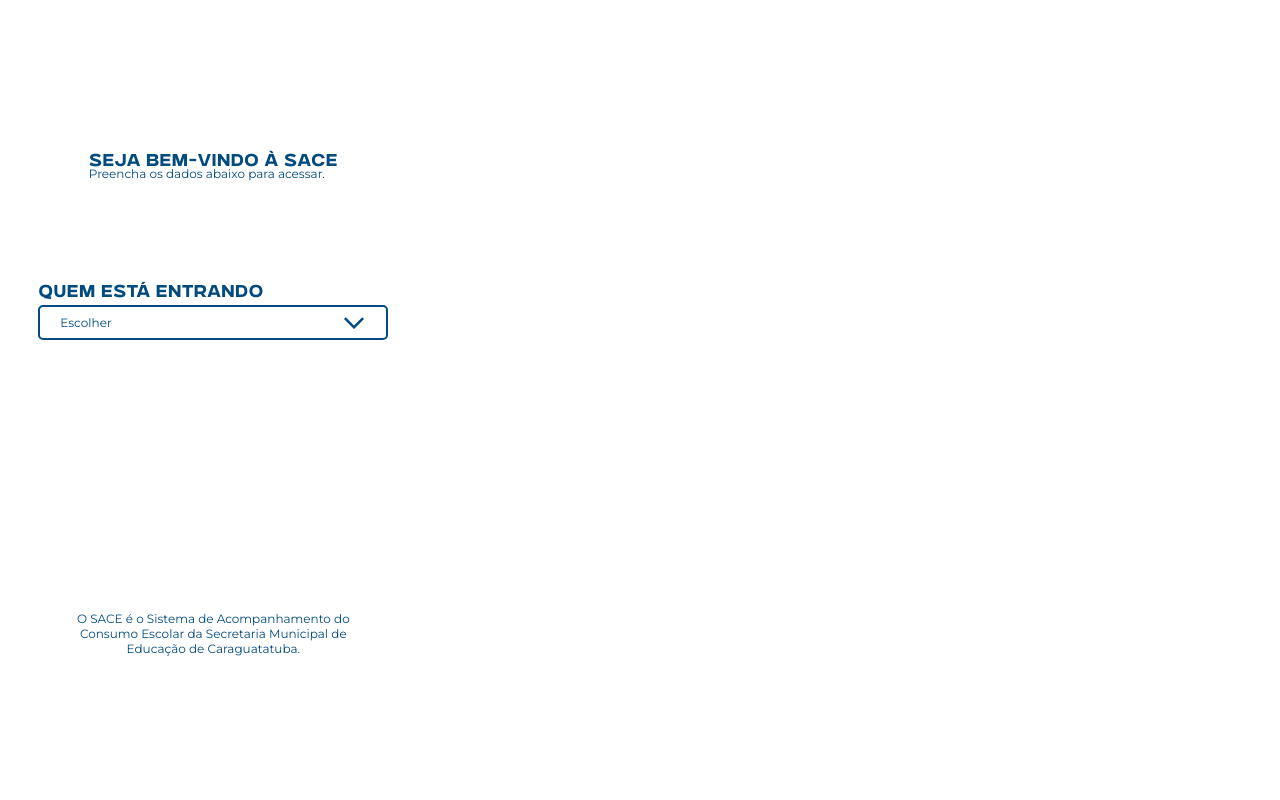
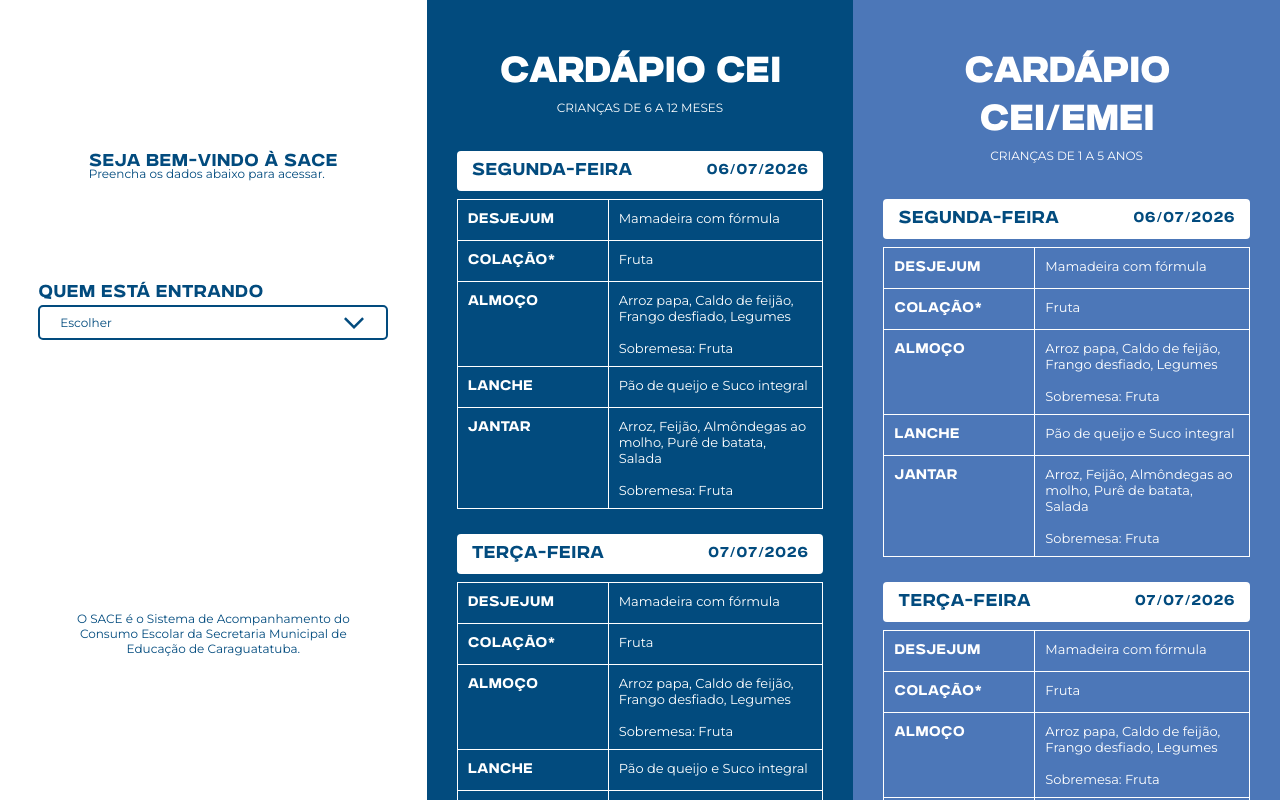
Before and after one commit to JoaoMarceloAlvesDev/hakaton-frontend, a React (Vite) app: page / in a window 1280 px wide. Shown: the top 800 px of the page. Built offline with nearby package versions, Linux system fonts and the light colour scheme.

Commit message:
add cardapiot in home

```diff
--- /dev/null
+++ b/src/pages/Home/components/cardapio.css
@@ -0,0 +1,57 @@
+.cardapio{
+    width:100%;
+    min-height:100vh;
+    padding:50px 30px;
+    box-sizing:border-box;
+}
+
+.titulo-cardapio{
+    color:white;
+    text-align:center;
+    margin-bottom:35px;
+}
+
+.titulo-cardapio h2{
+    font-family:"gunters medium";
+    font-size:32px;
+}
+
+.titulo-cardapio span{
+    font-size:12px;
+    font-family:"Montserrat";
+}
+
+.dia-cardapio{
+    margin-bottom:25px;
+}
+
+.cabecalho-dia{
+    background:white;
+    color:#024B7E;
+    padding:8px 15px;
+    border-radius:4px;
+    display:flex;
+    justify-content:space-between;
+    align-items:center;
+    margin-bottom:8px;
+    font-family:"gunters medium";
+}
+
+table{
+    width:100%;
+    border-collapse:collapse;
+    color:white;
+    font-family:"Montserrat";
+    font-size:13px;
+}
+
+td{
+    border:1px solid white;
+    padding:10px;
+    vertical-align:top;
+}
+
+td:first-child{
+    width:130px;
+    font-family:"gunters medium";
+}
--- /dev/null
+++ b/src/pages/Home/components/cardapio.tsx
@@ -0,0 +1,106 @@
+import "./cardapio.css";
+
+export default function Cardapio({
+    titulo,
+    subtitulo,
+    cor
+}) {
+
+    const dias = [
+        {
+            dia: "SEGUNDA-FEIRA",
+            data: "06/07/2026"
+        },
+        {
+            dia: "TERÇA-FEIRA",
+            data: "07/07/2026"
+        },
+        {
+            dia: "QUARTA-FEIRA",
+            data: "08/07/2026"
+        }
+    ];
+
+    return (
+        <div
+            className="cardapio"
+            style={{ background: cor }}
+        >
+            <div className="titulo-cardapio">
+
+                <h2>{titulo}</h2>
+
+                <span>{subtitulo}</span>
+
+            </div>
+
+            {
+                dias.map((item, index) => (
+
+                    <div
+                        className="dia-cardapio"
+                        key={index}
+                    >
+
+                        <div className="cabecalho-dia">
+
+                            <span>{item.dia}</span>
+
+                            <small>{item.data}</small>
+
+                        </div>
+
+                        <table>
+
+                            <tbody>
+
+                                <tr>
+                                    <td>DESJEJUM</td>
+                                    <td>Mamadeira com fórmula</td>
+                                </tr>
+
+                                <tr>
+                                    <td>COLAÇÃO*</td>
+                                    <td>Fruta</td>
+                                </tr>
+
+                                <tr>
+                                    <td>ALMOÇO</td>
+                                    <td>
+                                        Arroz papa, Caldo de feijão,
+                                        Frango desfiado,
+                                        Legumes
+                                        <br /><br />
+                                        Sobremesa: Fruta
+                                    </td>
+                                </tr>
+
+                                <tr>
+                                    <td>LANCHE</td>
+                                    <td>Pão de queijo e Suco integral</td>
+                                </tr>
+
+                                <tr>
+                                    <td>JANTAR</td>
+                                    <td>
+                                        Arroz, Feijão,
+                                        Almôndegas ao molho,
+                                        Purê de batata,
+                                        Salada
+                                        <br /><br />
+                                        Sobremesa: Fruta
+                                    </td>
+                                </tr>
+
+                            </tbody>
+
+                        </table>
+
+                    </div>
+
+                ))
+            }
+
+        </div>
+    );
+}
--- a/src/pages/Home/index.css
+++ b/src/pages/Home/index.css
@@ -1,19 +1,3 @@
-.container-grid {
-  width: 100%;
-
-  display: flex;
-  flex-direction: row;
-}
-
-.container-grid > * {
-  height: 100%;
-  flex-grow: 1;
-  flex-shrink: 1;
-  flex-basis: 0%;
-  flex: 1;
-  justify-self: center;
-}
-
 .title-top {
     margin-top: 150px;
     justify-self: center;
@@ -120,7 +104,37 @@
     opacity: .9;
 }
 
-@media screen and (max-width: 570px) {
+.container-grid {
+  width: 100%;
+
+  display: flex;
+  flex-direction: row;
+}
+
+.card {
+  height: 100%;
+  flex-grow: 1;
+  flex-shrink: 1;
+  flex-basis: 0%;
+  flex: 1;
+  justify-self: center;
+}
+
+.card-login {
+    position: sticky;
+}
+
+.container-card {
+  height: 100%;
+  flex-grow: 2;
+  flex-shrink: 2;
+  flex-basis: 0%;
+  flex: 2;
+  display: flex;
+  flex-direction: row;
+}
+
+@media screen and (max-width: 750px) {
     .container-grid {
         flex-direction: column;
     }
@@ -131,4 +145,16 @@
         flex-basis: auto;
         flex: auto;
     }
+    .section-down {
+        margin-bottom: 100px;
+    }
 }
+
+@media screen and (max-width: 1090px) {
+    .container-card {
+  flex-grow: 1;
+  flex-shrink: 1;
+  flex: 1;
+    flex-direction: column;
+    }
+}
--- a/src/pages/Home/index.tsx
+++ b/src/pages/Home/index.tsx
@@ -1,6 +1,7 @@
 import "./index.css";
 import ArrowIcon from "../../assets/icons/arrow.svg";
 import { useState } from "react";
+import Cardapio from "./components/cardapio";
 
 export default function Home() {
     const [typeLogin, setTypeLogin] = useState("");
@@ -28,7 +29,7 @@ export default function Home() {
 
     return (
         <div className="container-grid">
-            <div className="card">
+            <div className="card card-login">
                 <div className="title-top">
                     <div className="text-bold">
                         Seja bem-vindo à SACE
@@ -54,8 +55,8 @@ export default function Home() {
                             <span className="text-notbold">
                                 {typeLogin
                                     ? options.find(
-                                          (o) => o.value === typeLogin
-                                      ).label
+                                        (o) => o.value === typeLogin
+                                    ).label
                                     : "Escolher"}
                             </span>
 
@@ -121,8 +122,22 @@ export default function Home() {
                 </div>
             </div>
 
-            <div className="card"></div>
-            <div className="card"></div>
+            <div className="container-card">
+                <div className="card">
+                    <Cardapio
+                        titulo="CARDÁPIO CEI"
+                        subtitulo="CRIANÇAS DE 6 A 12 MESES"
+                        cor="#024B7E"
+                    />
+                </div>
+                <div className="card">
+                    <Cardapio
+                        titulo="CARDÁPIO CEI/EMEI"
+                        subtitulo="CRIANÇAS DE 1 A 5 ANOS"
+                        cor="#4C77B8"
+                    />
+                </div>
+            </div>
         </div>
     );
 }
```
